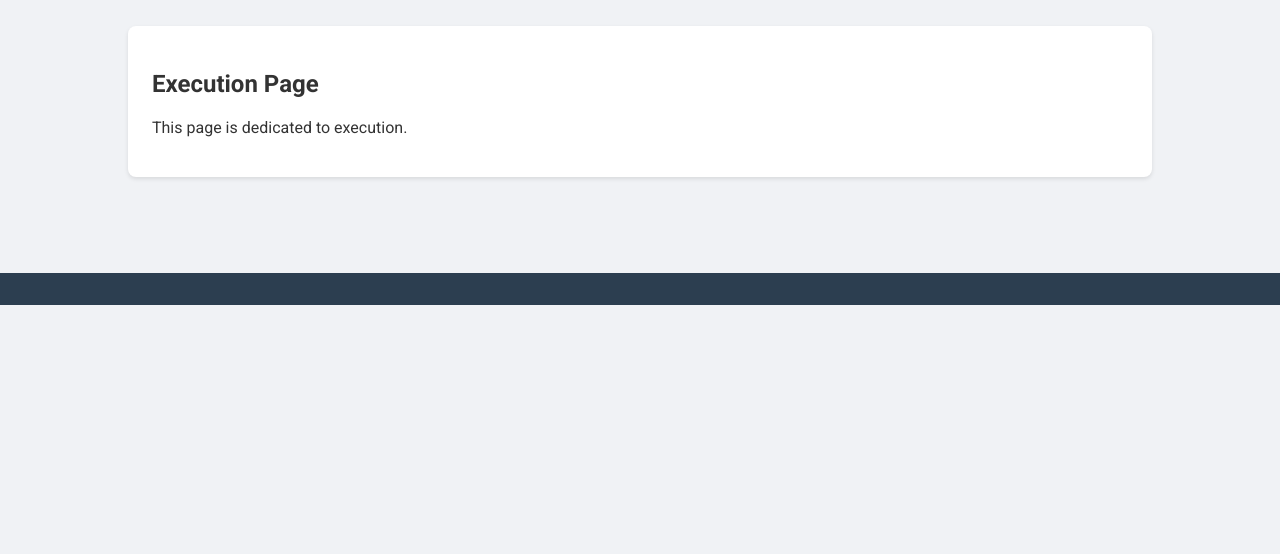
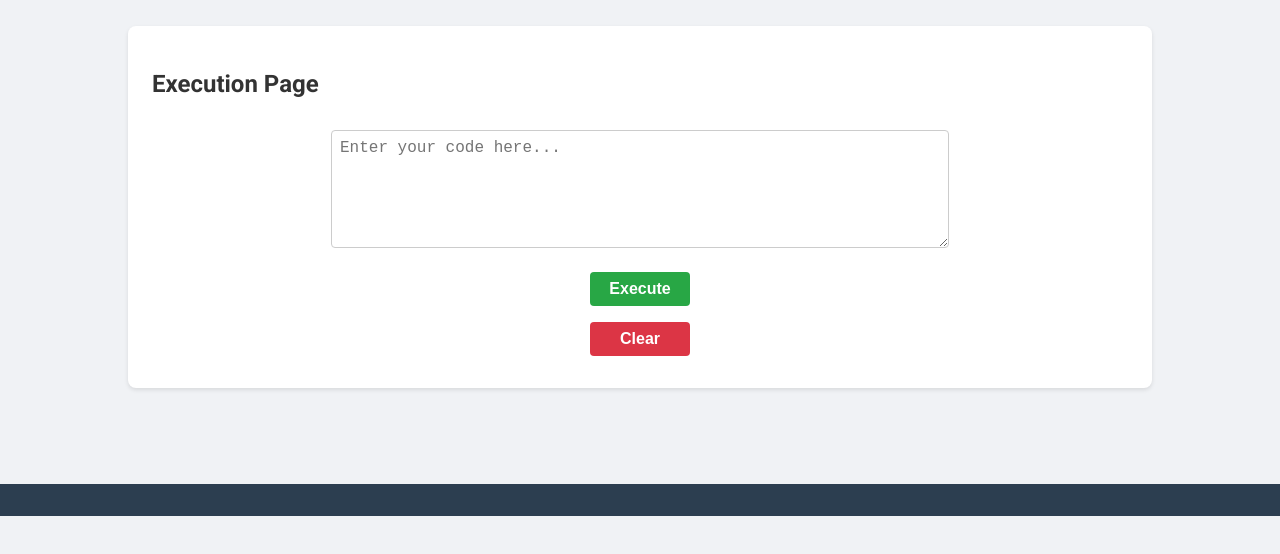
Before and after one commit to panthercheats/executor, a plain HTML site: page index.html in a window 1280 px wide. Shown: the part 76-630 px from the top of the page. Drawn offline with Linux system fonts and the light colour scheme.

Commit message:
Update index.html

```diff
--- a/index.html
+++ b/index.html
@@ -191,7 +191,11 @@
         <div class="container">
             <section id="execution">
                 <h2>Execution Page</h2>
-                <p>This page is dedicated to execution.</p>
+                <div class="input-container">
+                    <textarea id="codeInput" placeholder="Enter your code here..."></textarea>
+                    <button class="execute" onclick="executeCode()">Execute</button>
+                    <button class="clear" onclick="clearCode()">Clear</button>
+                </div>
             </section>
             <!-- Your content for Execution page here -->
         </div>
@@ -208,5 +212,23 @@
         </div>
     </div>
     <!-- Your JavaScript code here -->
+    <script>
+        function executeCode() {
+            // Functionality for executing code
+            showDialog();
+        }
+
+        function clearCode() {
+            document.getElementById('codeInput').value = '';
+        }
+
+        function showDialog() {
+            document.getElementById('dialogOverlay').classList.add('show');
+        }
+
+        function closeDialog() {
+            document.getElementById('dialogOverlay').classList.remove('show');
+        }
+    </script>
 </body>
 </html>
```
